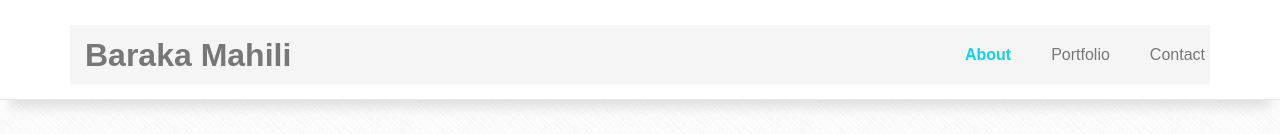
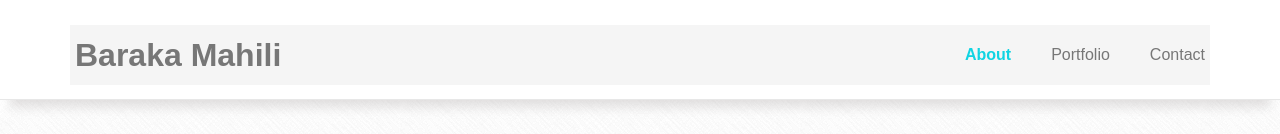
Before and after one commit to gbmahili/gbmahili.github.io, a plain HTML site: page index.html in a window 1280 px wide. Shown: the top 134 px of the page. Drawn offline with nearby package versions, Linux system fonts and the light colour scheme; files whose address does not match are found by name.

Commit message:
modified .navbar-brand padding to 20px

```diff
--- a/assets/css/style.css
+++ b/assets/css/style.css
@@ -36,7 +36,7 @@ body {
 }
 
 .navbar-brand{
-    padding: 20px 30px;
+    padding: 20px;
     font-size: 2em;
     font-weight: bold;
     color:rgb(17, 212, 226);
```
